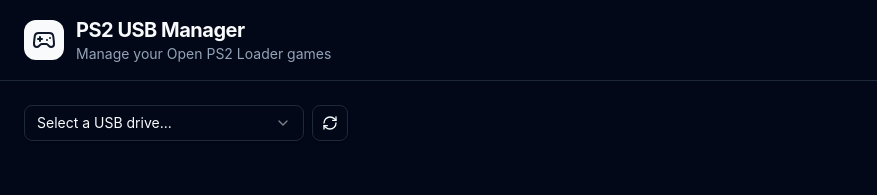
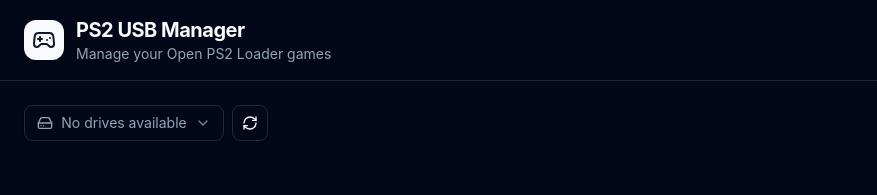
Before and after one commit to gecm0/POUM, a React (Vite) app: page / in a window 1280 px wide. Shown: the top 195 px of the page, without its empty margins (0-877 px from the left). Built offline with nearby package versions, Linux system fonts and the light colour scheme; the HTML template or start-up script is replaced by a standard one.

Commit message:
Enhance DriveSelector UI with improved drive selection feedback and update todo list with new tasks

```diff
--- a/src/components/DriveSelector.tsx
+++ b/src/components/DriveSelector.tsx
@@ -34,8 +34,15 @@
   return (
     <div className="flex items-center gap-2">
       <Select value={selectedDrive ?? undefined} onValueChange={onSelect}>
-        <SelectTrigger className="w-[280px]">
-          <SelectValue placeholder="Select a USB drive..." />
+        <SelectTrigger className="w-auto min-w-[200px]">
+          <HardDrive className="h-4 w-4 text-muted-foreground" />
+          {selectedDrive ? (
+            <SelectValue />
+          ) : (
+            <span className="text-muted-foreground">
+              {drives.length === 0 ? "No drives available" : "Select a USB drive..."}
+            </span>
+          )}
         </SelectTrigger>
         <SelectContent>
           {drives.length === 0 ? (
--- a/src/components/ui/select.tsx
+++ b/src/components/ui/select.tsx
@@ -16,14 +16,14 @@
   <SelectPrimitive.Trigger
     ref={ref}
     className={cn(
-      "flex h-9 w-full items-center justify-between whitespace-nowrap rounded-md border border-input bg-transparent px-3 py-2 text-sm shadow-sm ring-offset-background placeholder:text-muted-foreground focus:outline-none focus:ring-1 focus:ring-ring disabled:cursor-not-allowed disabled:opacity-50 [&>span]:line-clamp-1",
+      "flex h-9 items-center justify-between gap-2 whitespace-nowrap rounded-md border border-input bg-transparent px-3 py-2 text-sm shadow-sm ring-offset-background placeholder:text-muted-foreground focus:outline-none focus:ring-1 focus:ring-ring disabled:cursor-not-allowed disabled:opacity-50",
       className
     )}
     {...props}
   >
     {children}
     <SelectPrimitive.Icon asChild>
-      <ChevronDown className="h-4 w-4 opacity-50" />
+      <ChevronDown className="h-4 w-4 opacity-50 shrink-0" />
     </SelectPrimitive.Icon>
   </SelectPrimitive.Trigger>
 ));
```
Also changed, not shown: 1 other file (tests, documents, lock files or other folders).
